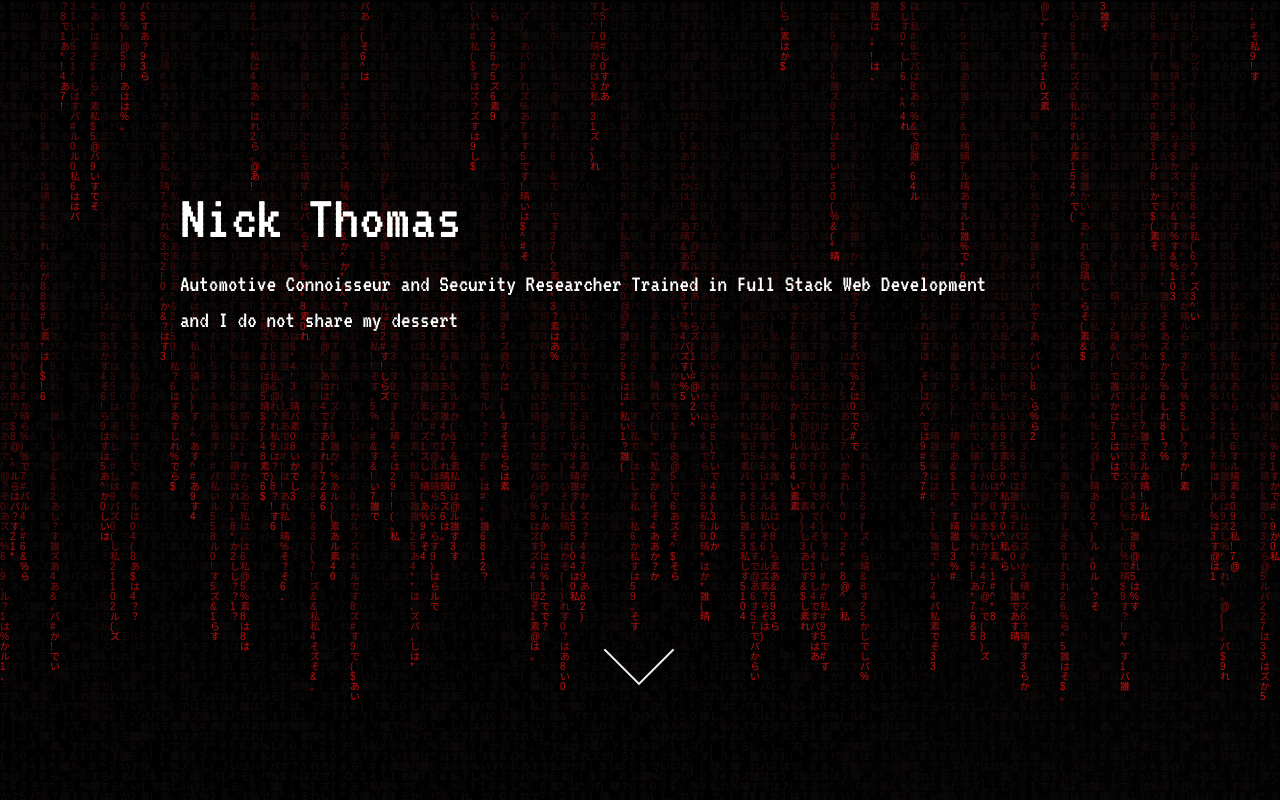
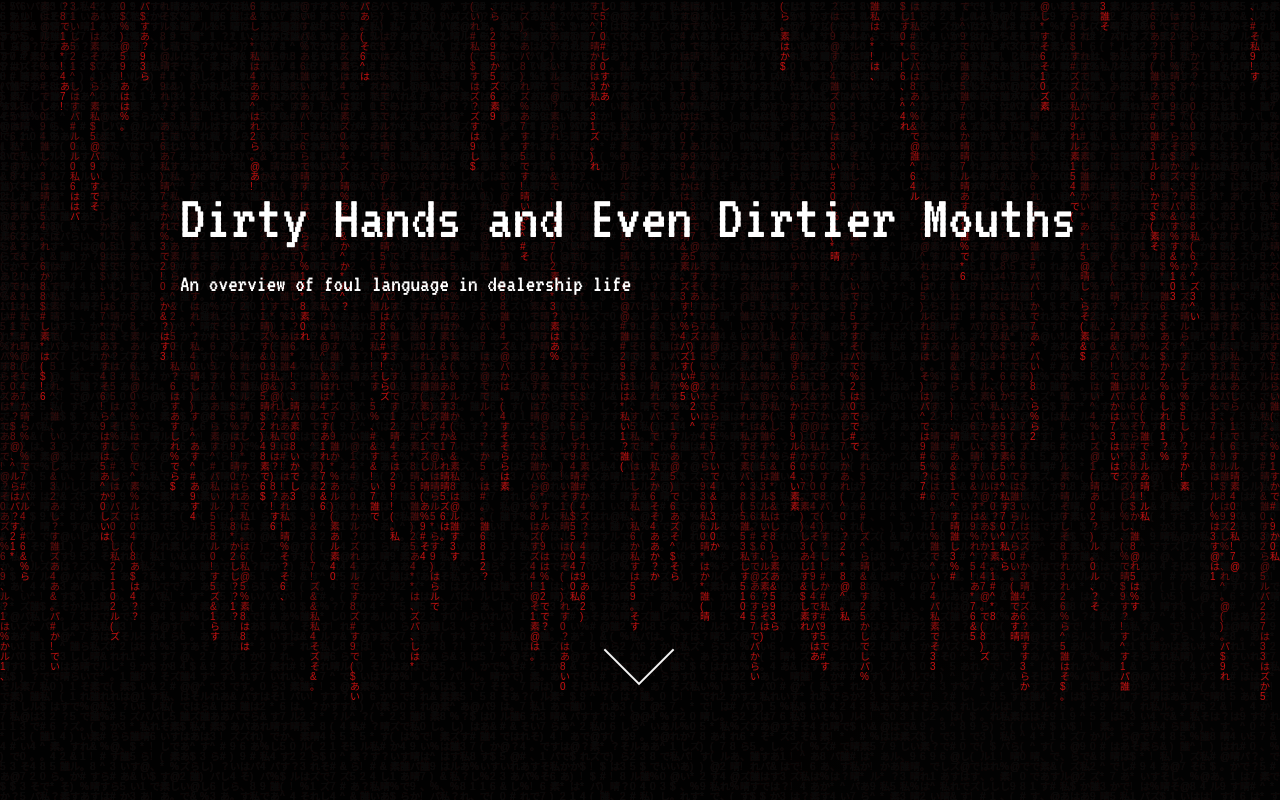
Before and after one commit to Zero-Day-Nyx/badLanguage, a plain HTML site: page index.html in a window 1280 px wide. Shown: the top 800 px of the page. Drawn offline with nearby package versions, Linux system fonts and the light colour scheme; a web font is replaced by a local one.

Commit message:
added title

```diff
--- a/index.html
+++ b/index.html
@@ -22,9 +22,8 @@
 <section class="hero is-dark is-bold is-fullheight">
   <canvas class="hero is-fullheight" id="c"></canvas>
 		  <div id="content" style="color:white; font-family: 'VT323', monospace;">
-			  <h1>Nick Thomas</h1>
-			  <p class="aboutText">Automotive Connoisseur and Security Researcher Trained in Full Stack Web Development</p>
-        <p class="aboutText">and I do not share my dessert</p>
+			  <h1>Dirty Hands and Even Dirtier Mouths</h1>
+			  <p class="aboutText">An overview of foul language in dealership life</p>
       </div>
       <div class="scroll-down" href="#aboutPage"></div>
 </section>
```
